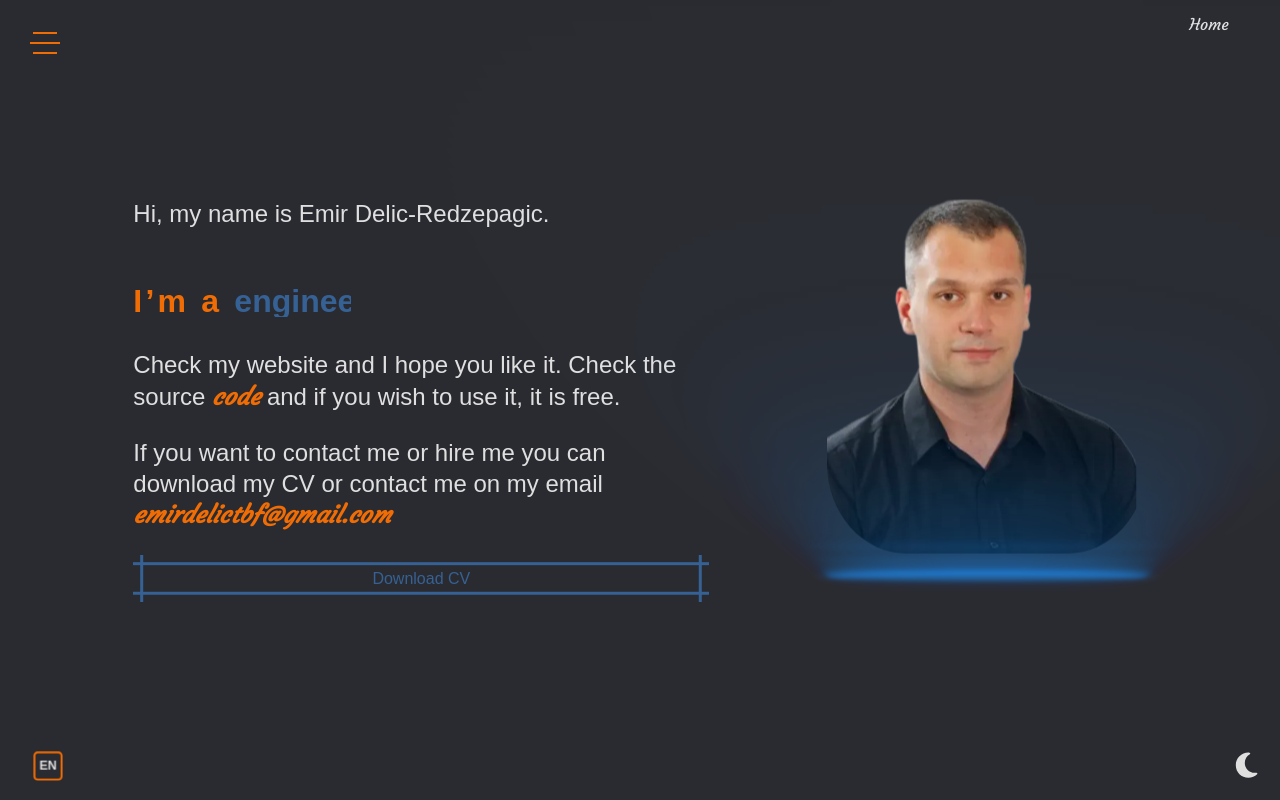
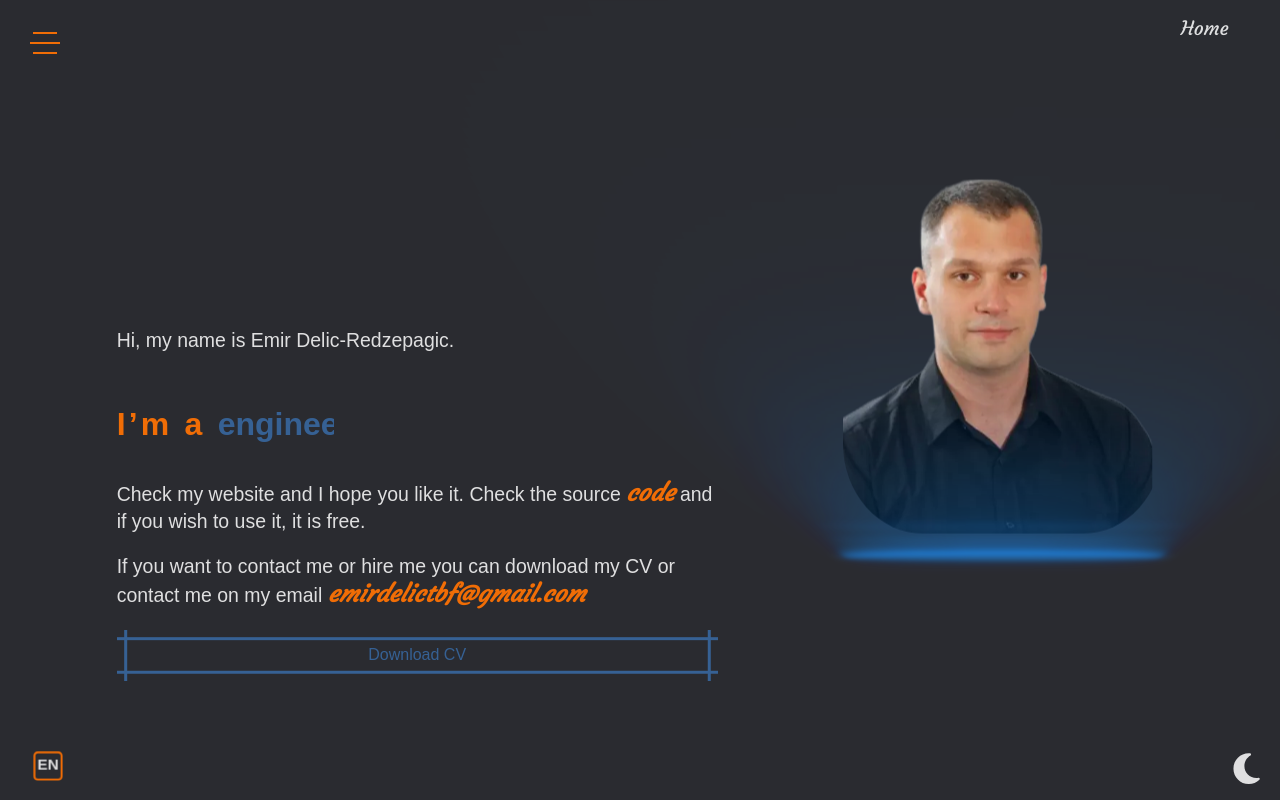
Before and after one commit to EmirDelicR/curriculum-v2, a React (Vite) app: page / in a window 1280 px wide. Built offline with nearby package versions, Linux system fonts and the light colour scheme.

Commit message:
Fix home page

```diff
--- a/src/UI/components/animatedText/AnimatedText.scss
+++ b/src/UI/components/animatedText/AnimatedText.scss
@@ -1,7 +1,5 @@
 .animated-text {
-  font-size: clamp(0.9rem, 0.5rem + 1.25vw, 1.5rem);
   margin-bottom: 1em;
-  line-height: 1.3em;
   animation: animate-text 1s ease-in-out;
 }
 
--- a/src/UI/components/waterMark/WaterMark.scss
+++ b/src/UI/components/waterMark/WaterMark.scss
@@ -1,16 +1,11 @@
 .water-mark {
-  position: relative;
-  z-index: -10;
   display: none;
   animation: fade-in 0.5s ease-in;
 
   .water-mark-text {
     font-weight: bold;
-    position: absolute;
-    bottom: 0;
-    left: -1rem;
     font-size: 12rem;
-    opacity: 0.7;
+    opacity: 0.9;
     background-image: -webkit-gradient(
       linear,
       left top,
--- a/src/UI/pages/home/Home.scss
+++ b/src/UI/pages/home/Home.scss
@@ -1,12 +1,9 @@
 .home-page {
-  height: 100%;
   display: flex;
   flex-direction: column-reverse;
   justify-content: flex-end;
   align-items: center;
   gap: 3rem;
-  padding: 2rem;
-  font-size: 1rem;
 
   .description {
     display: flex;
@@ -16,7 +13,6 @@
 
 @media screen and (min-width: 1024px) {
   .home-page {
-    font-size: 1.2rem;
     flex-direction: row;
     justify-content: space-evenly;
     align-items: center;
--- a/src/UI/pages/main/Main.scss
+++ b/src/UI/pages/main/Main.scss
@@ -8,11 +8,11 @@
     position: relative;
     overflow: hidden;
     width: 100%;
-    height: calc(1vh * 100);
+    height: 100vh;
     pointer-events: auto;
     background: var(--page-background);
     box-shadow: 0 -1px 10px var(--box-shadow);
-    padding: 5em 2em;
+    padding: 4em 2em 2em;
 
     &.page--inactive {
       position: absolute;
--- a/src/assets/css/settings/_typography.scss
+++ b/src/assets/css/settings/_typography.scss
@@ -1,5 +1,12 @@
+:root {
+  --fs-400: clamp(1rem, calc(0.93rem + 0.36vw), 1.38rem);
+  --fs-600: clamp(1.35rem, calc(1.21rem + 0.68vw), 2.06rem);
+}
+
 body {
   font-family: 'Arial';
+  font-size: var(--fs-400);
+  line-height: 1.3;
 
   .page-name {
     font-family: 'Courgette', cursive;
```
